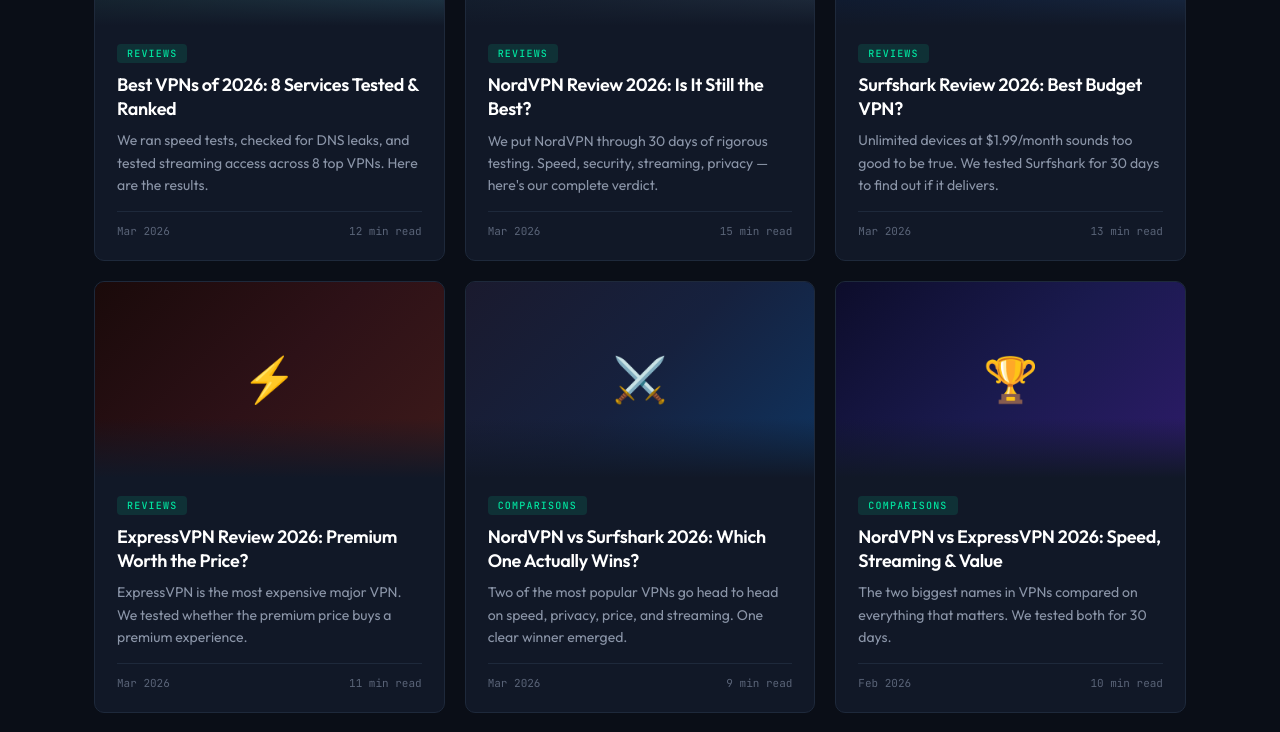
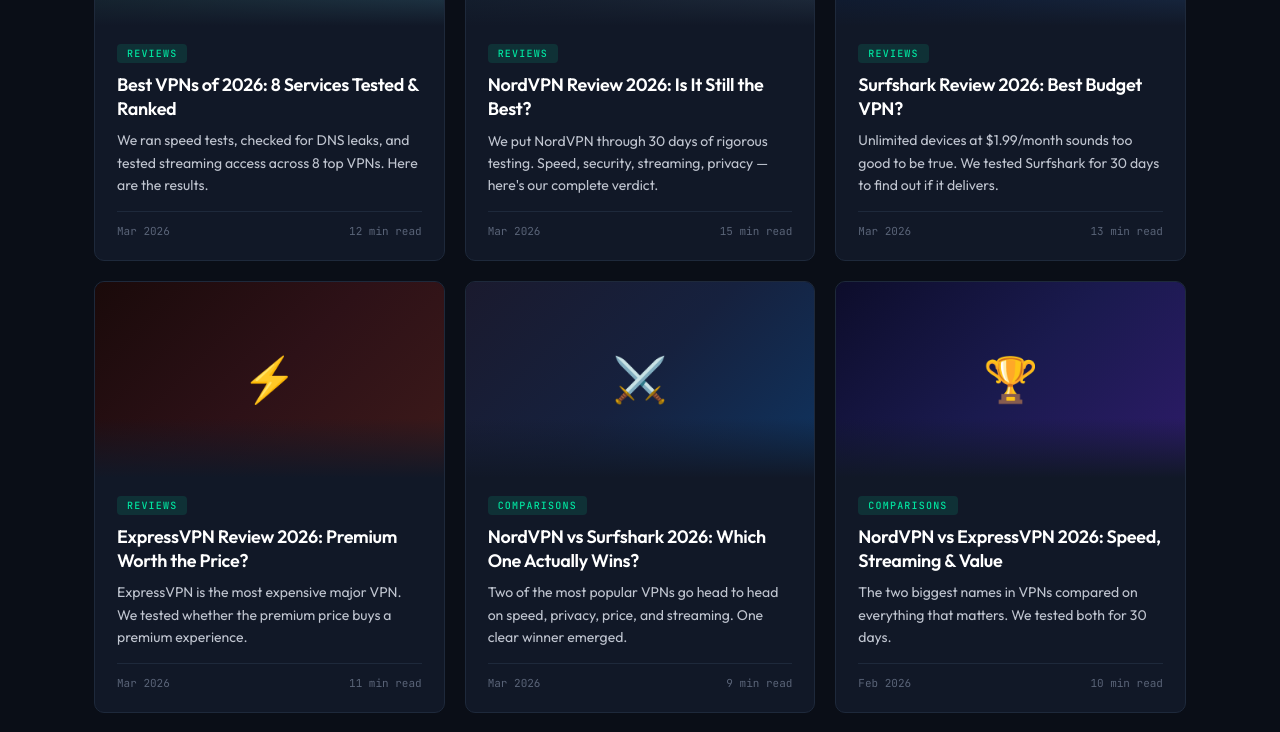
Before and after one commit to sonsunnyfoo-web/shieldpick, a React (Create React App) app: page / in a window 1280 px wide. Shown: the part 1120-1852 px from the top of the page. Built offline with nearby package versions, Linux system fonts and the light colour scheme.

Commit message:
Add files via upload

```diff
--- a/src/App.js
+++ b/src/App.js
@@ -90,7 +90,7 @@
       <div style={{ padding:"18px 22px 22px",flex:1,display:"flex",flexDirection:"column" }}>
         <span style={{ fontFamily:"'JetBrains Mono',monospace",fontSize:10,fontWeight:500,textTransform:"uppercase",letterSpacing:1.2,color:"#00E5A0",background:"rgba(0,229,160,0.12)",padding:"3px 10px",borderRadius:4,marginBottom:10,width:"fit-content" }}>{article.category}</span>
         <h2 style={{ fontFamily:"var(--fh)",fontSize:18,fontWeight:600,lineHeight:1.35,marginBottom:8,letterSpacing:"-0.3px",color:"#fff" }}>{article.title}</h2>
-        <p style={{ color:"#8B95A8",fontSize:14,lineHeight:1.6,marginBottom:14,flex:1,fontFamily:"var(--fh)",fontWeight:400 }}>{article.excerpt}</p>
+        <p style={{ color:"#C0C5D0",fontSize:14,lineHeight:1.6,marginBottom:14,flex:1,fontFamily:"var(--fh)",fontWeight:400 }}>{article.excerpt}</p>
         <div style={{ fontFamily:"'JetBrains Mono',monospace",fontSize:11,color:"#5A6478",borderTop:"1px solid #1E293B",paddingTop:12,display:"flex",justifyContent:"space-between" }}>
           <span>{article.date}</span><span>{article.readTime}</span>
         </div>
@@ -264,7 +264,7 @@
         body::before { content:''; position:fixed; inset:0; background-image: linear-gradient(rgba(30,41,59,0.12) 1px, transparent 1px), linear-gradient(90deg, rgba(30,41,59,0.12) 1px, transparent 1px); background-size:60px 60px; pointer-events:none; z-index:-1; }
         a:hover { opacity:0.9; }
         @keyframes fadeUp { from{opacity:0;transform:translateY(20px)} to{opacity:1;transform:translateY(0)} }
-        .article-content { font-family: 'Outfit', sans-serif; font-size:16px; color:#8B95A8; line-height:1.75; font-weight:400; }
+        .article-content { font-family: 'Outfit', sans-serif; font-size:16px; color:#D0D5E0; line-height:1.75; font-weight:400; }
         .article-content h2 { font-family:var(--fh); font-size:24px; font-weight:700; color:#fff; margin:44px 0 16px; letter-spacing:-0.5px; }
         .article-content h3 { font-family:var(--fh); font-size:20px; font-weight:700; color:#fff; margin:8px 0 4px; }
         .article-content p { margin-bottom:20px; }
@@ -274,7 +274,7 @@
         .article-content .table-wrap { border:1px solid #1E293B; border-radius:10px; overflow:hidden; overflow-x:auto; margin:24px 0; }
         .article-content table { width:100%; border-collapse:collapse; font-size:14px; }
         .article-content th { background:#111827; padding:14px 18px; text-align:left; font-weight:600; font-size:12px; text-transform:uppercase; letter-spacing:0.8px; color:#5A6478; border-bottom:1px solid #1E293B; }
-        .article-content td { padding:14px 18px; border-bottom:1px solid #1E293B; color:#8B95A8; }
+        .article-content td { padding:14px 18px; border-bottom:1px solid #1E293B; color:#C8CDD8; }
         .article-content tr:last-child td { border-bottom:none; }
         .article-content .product-name { color:#fff; font-weight:600; }
         .article-content .score { font-family:'JetBrains Mono',monospace; color:#00E5A0; font-weight:500; }
@@ -294,7 +294,7 @@
         .article-content .cta-row { display:flex; gap:8px; margin-top:24px; flex-wrap:wrap; }
         .article-content .faq { border-bottom:1px solid #1E293B; padding:20px 0; }
         .article-content .faq strong { color:#fff; font-size:16px; display:block; margin-bottom:8px; }
-        .article-content .faq p { color:#8B95A8; font-size:15px; margin:0; }
+        .article-content .faq p { color:#C8CDD8; font-size:15px; margin:0; }
         @media(max-width:768px) {
           .article-content .product-box { flex-direction:column; }
           .article-content .pros-cons { flex-direction:column; }
```
